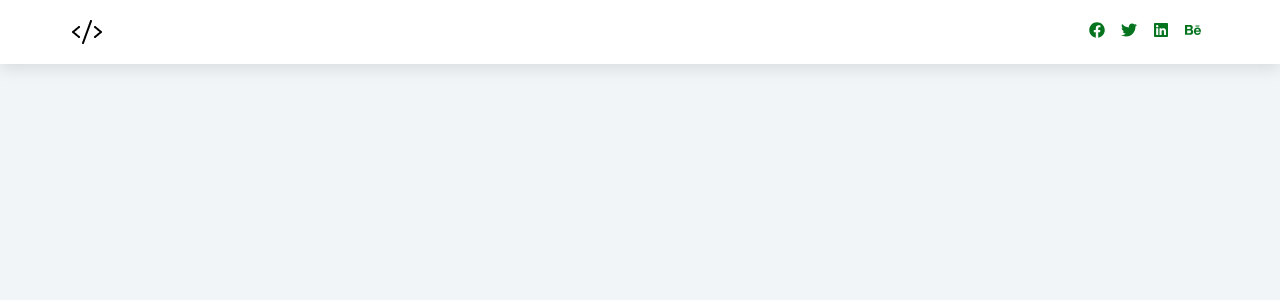
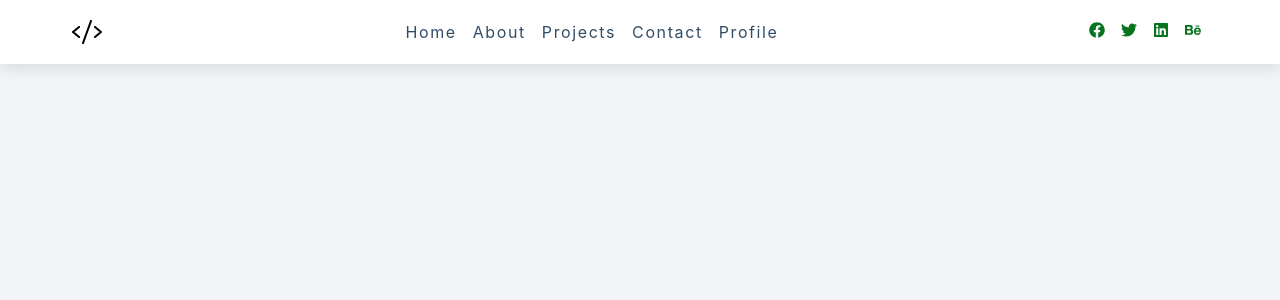
Before and after one commit to stephanieraymos/navbar, a React (Create React App) app: page / in a window 1280 px wide. Shown: the top 300 px of the page. Built offline with nearby package versions, Linux system fonts and the light colour scheme.

Commit message:
Setting up useRef

```diff
--- a/src/Navbar.js
+++ b/src/Navbar.js
@@ -5,6 +5,8 @@ import logo from "./logo.png";
 
 const Navbar = () => {
   const [showLinks, setShowLinks] = useState(false);
+  const linksContainerRef = useRef(null); //For DIV
+  const linksRef = useRef(null); //For UL
 
   return (
     <nav>
@@ -18,9 +20,8 @@ const Navbar = () => {
             <FaBars />
           </button>
         </div>
-        {showLinks && (
-          <div className="links-container show-container">
-            <ul className="links">
+        <div className="links-container" ref={linksContainerRef}>
+          <ul className="links" ref={linksRef}>
             {links.map((link) => {
               const { id, url, text } = link;
               return (
@@ -31,13 +32,12 @@ const Navbar = () => {
             })}
           </ul>
         </div>
-        )}
         <ul className="social-icons">
           {social.map((socialIcon) => {
             const { id, url, icon } = socialIcon;
             return (
               <li key={id}>
-                <a href="{url}">{icon}</a>
+                <a href={url}>{icon}</a>
               </li>
             );
           })}
--- a/src/styles.css
+++ b/src/styles.css
@@ -150,6 +150,7 @@ nav {
   border-color: transparent;
   transition: var(--transition);
   cursor: pointer;
+  outline:none;
 }
 .nav-toggle:hover {
   color: var(--clr-primary-1);
```
Lines whose indentation alone changed are shown as unchanged.
